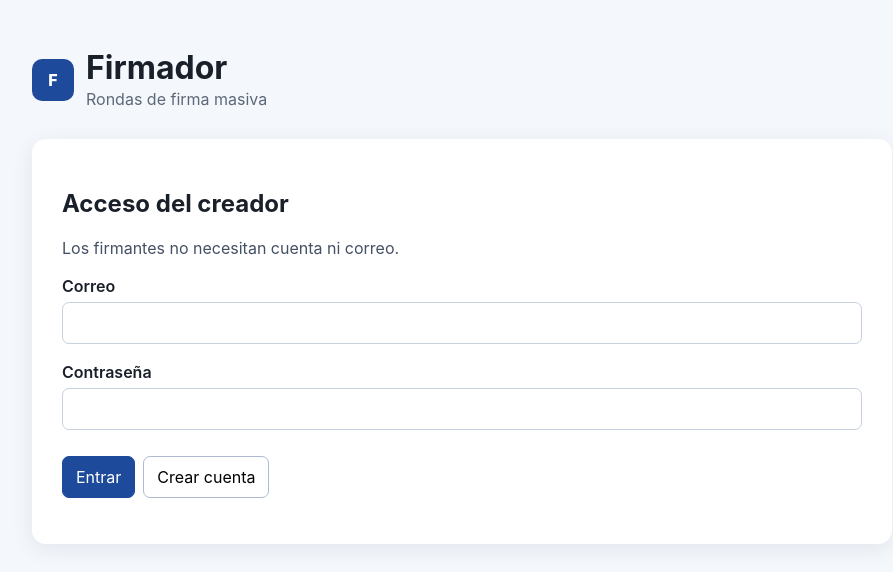
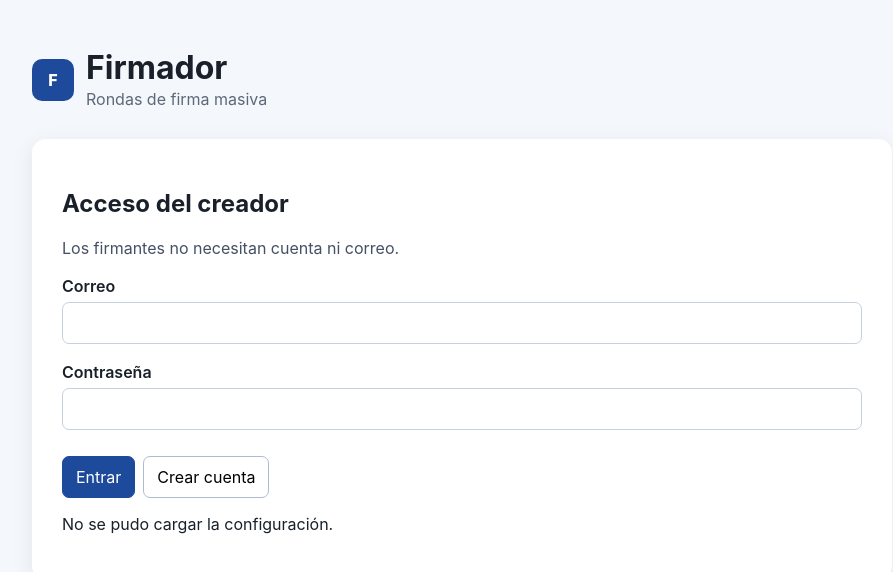
Before and after one commit to pabloun2025/cadenapdf, a React (Vite) app: page / in a window 1280 px wide. Shown: the top 572 px of the page, without its empty margins (178-1071 px from the left). Built offline with nearby package versions, Linux system fonts and the light colour scheme; no server answers.

Commit message:
feat: serve public runtime config from worker

```diff
--- a/src/lib/supabase.ts
+++ b/src/lib/supabase.ts
@@ -1,6 +1,13 @@
 import { createClient } from '@supabase/supabase-js';
 
-const url = import.meta.env.VITE_SUPABASE_URL;
-const key = import.meta.env.VITE_SUPABASE_PUBLISHABLE_KEY;
-if (!url || !key) throw new Error('Falta la configuración pública de Supabase.');
-export const supabase = createClient(url, key, { auth: { persistSession: true, autoRefreshToken: true } });
+let client: ReturnType<typeof createClient> | undefined;
+
+export async function getSupabase() {
+  if (client) return client;
+  const response = await fetch('/runtime-config.json', { cache: 'no-store' });
+  if (!response.ok) throw new Error('Falta la configuración pública de Supabase.');
+  const { url, key } = await response.json() as { url?: string; key?: string };
+  if (!url || !key) throw new Error('Falta la configuración pública de Supabase.');
+  client = createClient(url, key, { auth: { persistSession: true, autoRefreshToken: true } });
+  return client;
+}
--- a/src/main.tsx
+++ b/src/main.tsx
@@ -1,7 +1,7 @@
 import { FormEvent, useEffect, useState } from 'react';
 import type { Session } from '@supabase/supabase-js';
 import { createRoot } from 'react-dom/client';
-import { supabase } from './lib/supabase';
+import { getSupabase } from './lib/supabase';
 import './styles.css';
 
 function App() {
@@ -9,11 +9,11 @@ function App() {
   const [email, setEmail] = useState(''); const [password, setPassword] = useState('');
   const [title, setTitle] = useState(''); const [message, setMessage] = useState(''); const [key, setKey] = useState(''); const [document, setDocument] = useState<File | null>(null);
   const [notice, setNotice] = useState(''); const [busy, setBusy] = useState(false);
-  useEffect(() => { supabase.auth.getSession().then(({ data }) => setSession(data.session)); const { data } = supabase.auth.onAuthStateChange((_, next) => setSession(next)); return () => data.subscription.unsubscribe(); }, []);
-  async function authenticate(event: FormEvent<HTMLFormElement>) { event.preventDefault(); setBusy(true); const { error } = await supabase.auth.signInWithPassword({ email, password }); if (error) setNotice('No se pudo iniciar sesión. Si es tu primera vez, crea una cuenta.'); setBusy(false); }
-  async function signUp() { setBusy(true); const { error } = await supabase.auth.signUp({ email, password }); setNotice(error ? 'No se pudo crear la cuenta.' : 'Revisa tu correo para confirmar la cuenta.'); setBusy(false); }
-  async function createRound() { if (!session) return; if (!title.trim() || !document) return setNotice('Escribe un título y selecciona un PDF.'); setBusy(true); const form = new FormData(); form.set('title', title); form.set('message', message); form.set('groupKey', key); form.set('document', document); const { data, error } = await supabase.functions.invoke('create-round', { body: form }); setNotice(error ? 'No se pudo crear la ronda.' : `Ronda creada. Enlace: /r/${data.id}`); setBusy(false); }
+  useEffect(() => { let unsubscribe = () => {}; getSupabase().then(supabase => { supabase.auth.getSession().then(({ data }) => setSession(data.session)); const { data } = supabase.auth.onAuthStateChange((_, next) => setSession(next)); unsubscribe = () => data.subscription.unsubscribe(); }).catch(() => setNotice('No se pudo cargar la configuración.')); return () => unsubscribe(); }, []);
+  async function authenticate(event: FormEvent<HTMLFormElement>) { event.preventDefault(); setBusy(true); const supabase = await getSupabase(); const { error } = await supabase.auth.signInWithPassword({ email, password }); if (error) setNotice('No se pudo iniciar sesión. Si es tu primera vez, crea una cuenta.'); setBusy(false); }
+  async function signUp() { setBusy(true); const supabase = await getSupabase(); const { error } = await supabase.auth.signUp({ email, password }); setNotice(error ? 'No se pudo crear la cuenta.' : 'Revisa tu correo para confirmar la cuenta.'); setBusy(false); }
+  async function createRound() { if (!session) return; if (!title.trim() || !document) return setNotice('Escribe un título y selecciona un PDF.'); setBusy(true); const form = new FormData(); form.set('title', title); form.set('message', message); form.set('groupKey', key); form.set('document', document); const supabase = await getSupabase(); const { data, error } = await supabase.functions.invoke('create-round', { body: form }); setNotice(error ? 'No se pudo crear la ronda.' : `Ronda creada. Enlace: /r/${data.id}`); setBusy(false); }
   if (!session) return <main><header><span className="mark">F</span><div><h1>Firmador</h1><p>Rondas de firma masiva</p></div></header><section className="card"><h2>Acceso del creador</h2><p className="hint">Los firmantes no necesitan cuenta ni correo.</p><form onSubmit={authenticate}><label>Correo<input type="email" value={email} onChange={e => setEmail(e.target.value)} required /></label><label>Contraseña<input type="password" value={password} onChange={e => setPassword(e.target.value)} minLength={8} required /></label><button className="primary" disabled={busy}>Entrar</button><button type="button" onClick={signUp} disabled={busy}>Crear cuenta</button></form>{notice && <p role="status">{notice}</p>}</section></main>;
-  return <main><header><span className="mark">F</span><div><h1>Firmador</h1><p>Rondas de firma masiva</p></div><button onClick={() => supabase.auth.signOut()}>Salir</button></header><section className="card"><h2>Crear ronda</h2><p className="hint">El PDF se guarda privado y no se expone con enlaces públicos.</p><label>Título<input value={title} maxLength={120} onChange={e => setTitle(e.target.value)} /></label><label>PDF inicial<input type="file" accept="application/pdf,.pdf" onChange={e => setDocument(e.target.files?.[0] ?? null)} /></label><label>Mensaje común<textarea value={message} maxLength={500} onChange={e => setMessage(e.target.value)} /></label><label>Clave opcional del grupo<input type="password" value={key} onChange={e => setKey(e.target.value)} placeholder="Compártela por separado" /></label><p className="warning">Solo una persona puede firmar a la vez durante 10 minutos. La clave se guarda como una huella, nunca legible.</p><button className="primary" onClick={createRound} disabled={busy}>Crear ronda</button>{notice && <p role="status">{notice}</p>}</section></main>;
+  return <main><header><span className="mark">F</span><div><h1>Firmador</h1><p>Rondas de firma masiva</p></div><button onClick={() => getSupabase().then(supabase => supabase.auth.signOut())}>Salir</button></header><section className="card"><h2>Crear ronda</h2><p className="hint">El PDF se guarda privado y no se expone con enlaces públicos.</p><label>Título<input value={title} maxLength={120} onChange={e => setTitle(e.target.value)} /></label><label>PDF inicial<input type="file" accept="application/pdf,.pdf" onChange={e => setDocument(e.target.files?.[0] ?? null)} /></label><label>Mensaje común<textarea value={message} maxLength={500} onChange={e => setMessage(e.target.value)} /></label><label>Clave opcional del grupo<input type="password" value={key} onChange={e => setKey(e.target.value)} placeholder="Compártela por separado" /></label><p className="warning">Solo una persona puede firmar a la vez durante 10 minutos. La clave se guarda como una huella, nunca legible.</p><button className="primary" onClick={createRound} disabled={busy}>Crear ronda</button>{notice && <p role="status">{notice}</p>}</section></main>;
 }
 createRoot(document.getElementById('root')!).render(<App />);
```
Also changed, not shown: src/worker.ts (added, +21 -0 lines), 1 other file (tests, documents, lock files or other folders).
